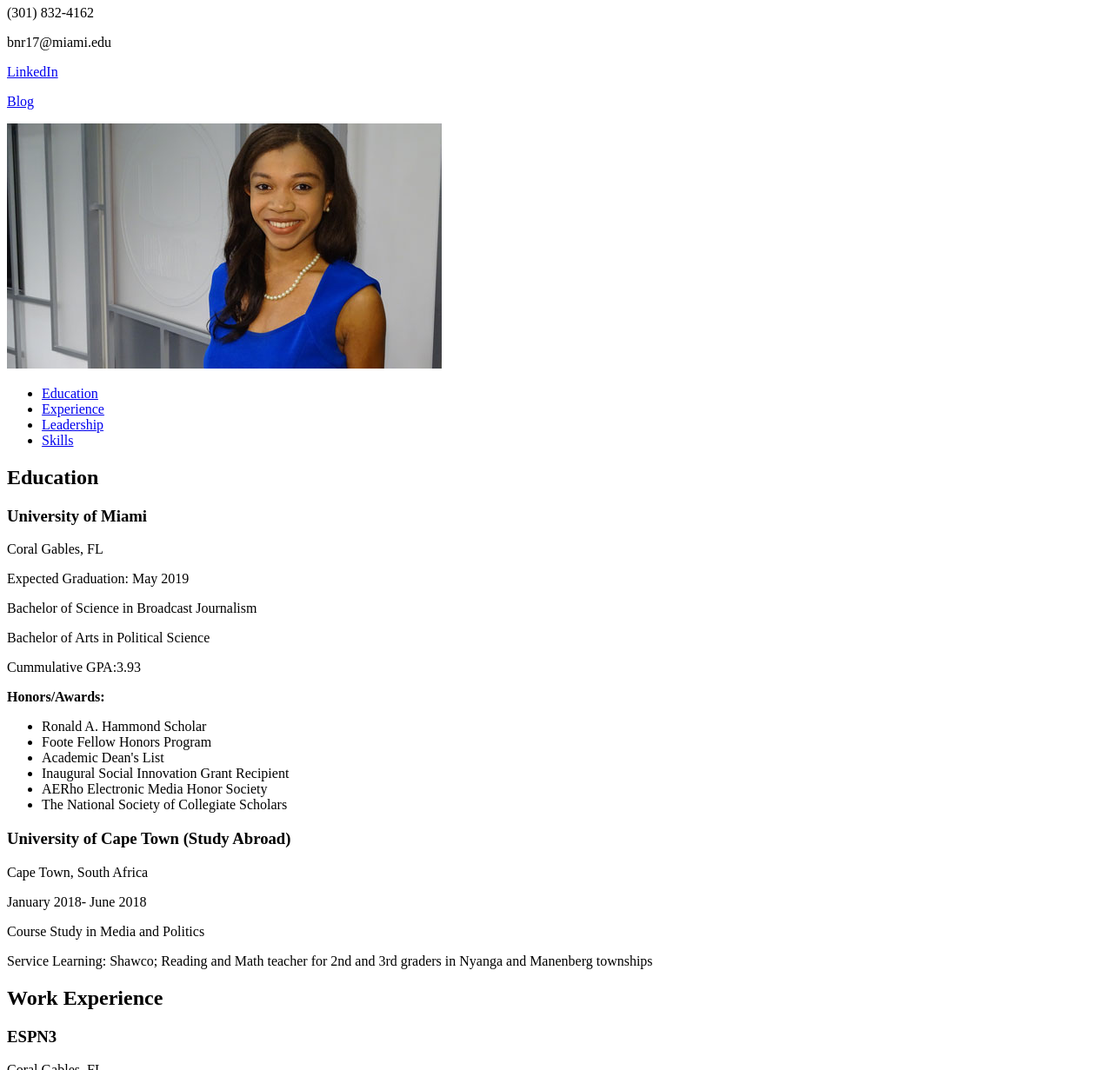
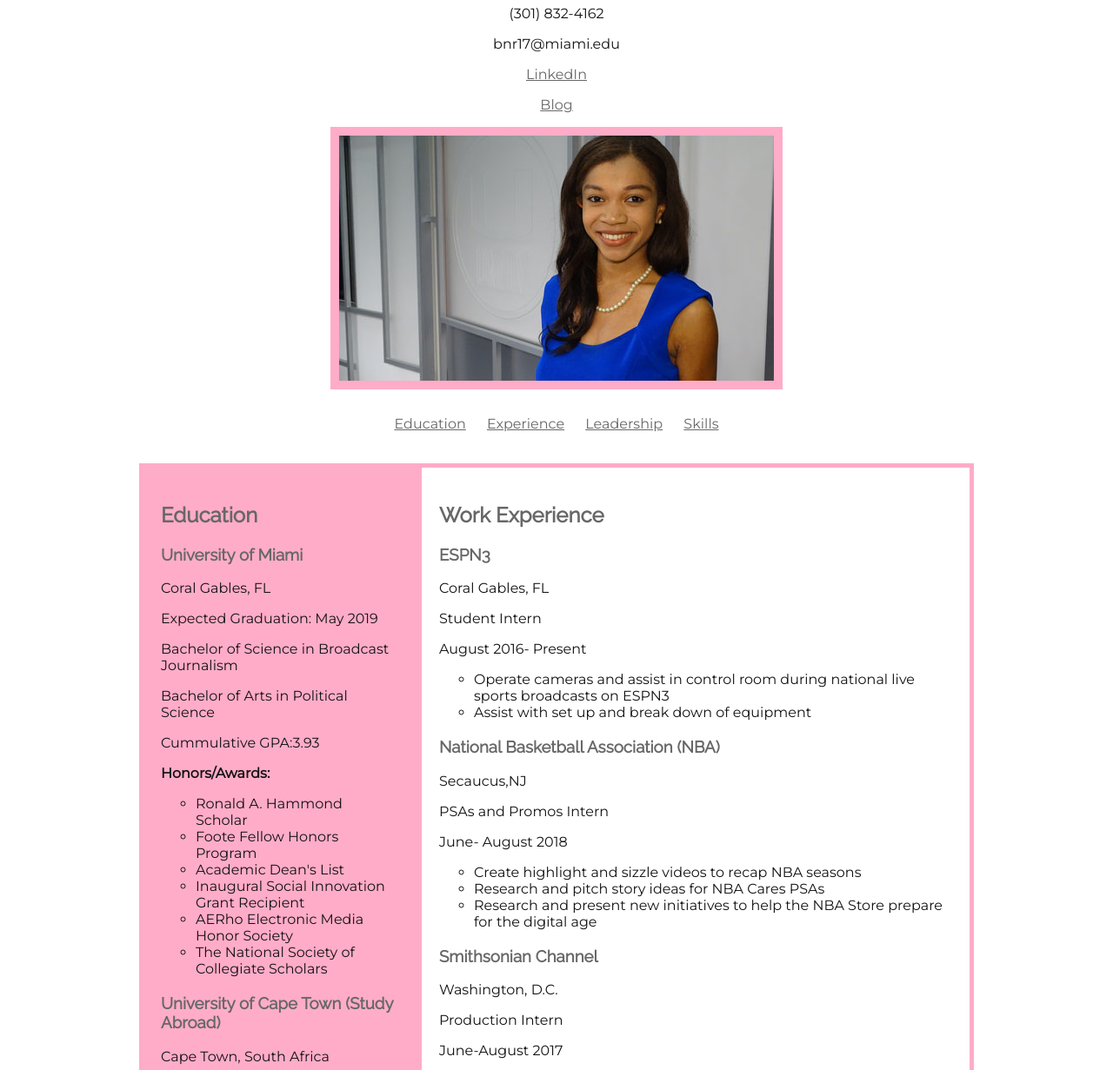
Before and after one commit to BNR17/BNR17.github.io, a plain HTML site: page resume.html in a window 1280 px wide. Shown: the part 74-1305 px from the top of the page at 87% size. Drawn offline with Linux system fonts and the light colour scheme.

Commit message:
CSS Project
Styling Resume

```diff
--- /dev/null
+++ b/css/style.css
@@ -0,0 +1,101 @@
+@import url('https://fonts.googleapis.com/css?family=Montserrat|Raleway');
+
+
+
+body {
+  font-family: "Montserrat", sans-serif;
+  color: rgb(21,19,19);
+
+}
+
+ul {
+  list-style-type:circle;
+}
+
+img {
+  border: 10px solid rgb(255, 172, 200);
+  padding: 0;
+}
+
+h1 {
+  font-family: "Raleway", sans-serif;
+  color: rgb(103,103,103);
+  background-color: rgb(255, 172, 200);
+}
+
+header {
+  text-align: center;
+}
+
+h2 {
+  font-family: "Raleway", sans-serif;
+  color: rgb(103,103,103);
+}
+
+h3 {
+  font-family: "Raleway", sans-serif;
+  color: rgb(103,103,103);
+}
+nav ul {
+  list-style-type: none;
+  padding-left: 0;
+
+}
+
+nav li {
+  display: inline-block;
+  padding: 10px;
+  color: rgb(103,103,103);
+
+}
+
+a {
+  color:rgb(103,103,103);
+
+}
+
+a:hover {
+  color: rgb(255, 172, 200);
+}
+
+a:visited {
+  color:rgb(103,103,103,,0.5);
+}
+
+a:active {
+  color: rgb(255, 172, 200, 2);
+}
+
+
+#wrapper {
+  max-width: 960px;
+  margin: 0 auto;
+}
+
+#grid {
+  display: grid;
+  grid-template-columns: 1fr 2fr;
+  grid-gap: 0px;
+
+}
+
+#leadership {
+  border: 5px solid rgb(255, 172, 200);
+  padding: 20px;
+  margin-top: 10px;
+
+}
+
+#education {
+  border: 5px solid rgb(255, 172, 200);
+  padding: 20px;
+  margin-top: 10px;
+  background-color:rgb(255, 172, 200)
+}
+
+#experience {
+  border: 5px solid rgb(255, 172, 200);
+  padding: 20px;
+  margin-top: 10px;
+
+}
--- a/resume.html
+++ b/resume.html
@@ -1,18 +1,20 @@
 <!DOCTYPE html>
 <html lang="en">
   <head>
-      <meta charset-"UTF-8" />
+    <meta charset="UTF-8" />
     <title>Breana Ross Resume</title>
+    <link href="css/style.css" rel="stylesheet" />
   </head>
 
   <body>
+    <div id="wrapper">
       <header>
         <h1>Breana Ross</h1>
         <p>(301) 832-4162</p>
         <p>bnr17@miami.edu</p>
         <p><a href= "https://www.linkedin.com/in/breana-ross-470564104/">LinkedIn</a></p>
         <p><a href="https://beingbreanaross.wordpress.com">Blog</a></p>
-      <img src="breana.jpg" alt="Breana Ross"/>
+        <img src="image/breana.jpg" alt="Breana Ross"/>
 
         <nav>
           <ul>
@@ -25,6 +27,7 @@
         </nav>
       </header>
       <main>
+        <div id="grid">
           <section id="education">
             <h2>Education</h2>
             <article>
@@ -34,7 +37,7 @@
               <p>Bachelor of Science in Broadcast Journalism</p>
               <p>Bachelor of Arts in Political Science</p>
               <p>Cummulative GPA:3.93</p>
-          <p><strong>Honors/Awards:</strong>
+              <p><strong>Honors/Awards:</strong></p>
               <ul>
                 <li>Ronald A. Hammond Scholar</li>
                 <li>Foote Fellow Honors Program</li>
@@ -51,6 +54,23 @@
               <p>Course Study in Media and Politics</p>
               <p>Service Learning: Shawco; Reading and Math teacher for 2nd and 3rd graders in Nyanga and Manenberg townships</p>
             </article>
+          <section id="skills">
+            <h2>Other Skills and Activities</h2>
+            <p><strong>Technical Skills:</strong></p>
+            <ul>
+              <li>Microsoft Office</li>
+              <li>Adobe Premiere</li>
+              <li>Final Cut Pro</li>
+            </ul>
+            <p><strong>Activities:</strong></p>
+            <ul>
+              <li>Standing Committee on Diversity and Inclusion Black Student Concerns Working Group</li>
+              <li>Black Student Leaders Coalition</li>
+              <li>T Howard Foundation Campus Ambassador</li>
+              <li>Inspire U Mentoring Program Leadership Team</li>
+              <li>Toppel Career Center Advisory Board</li>
+            </ul>
+          </section>
       </section>
 
       <section id="experience">
@@ -103,6 +123,7 @@
           </article>
         </section>
 
+      </div>
         <section id="leadership">
           <h2>Leadership & Professional Development</h2>
           <article>
@@ -131,22 +152,7 @@
           </article>
         </section>
 
-      <section id="skills">
-        <h2>Other Skills and Activities</h2>
-        <p><strong>Technical Skills:</strong></p>
-        <ul>
-          <li>Microsoft Office</li>
-          <li>Adobe Premiere</li>
-          <li>Final Cut Pro</li>
-        <p><strong>Activities:</strong></p>
-        <ul>
-          <li>Standing Committee on Diversity and Inclusion Black Student Concerns Working Group</li>
-          <li>Black Student Leaders Coalition</li>
-          <li>T Howard Foundation Campus Ambassador</li>
-          <li>Inspire U Mentoring Program Leadership Team</li>
-          <li>Toppel Career Center Advisory Board</li>
-        </ul>
-      </section>
       </main>
+    </div>
   </body>
 </html>
```
Also changed, not shown: breana.jpg (deleted), image/breana.jpg (renamed from Breana_Ross_Headshot.JPG), 2 other files. Lines whose indentation alone changed are shown as unchanged.
